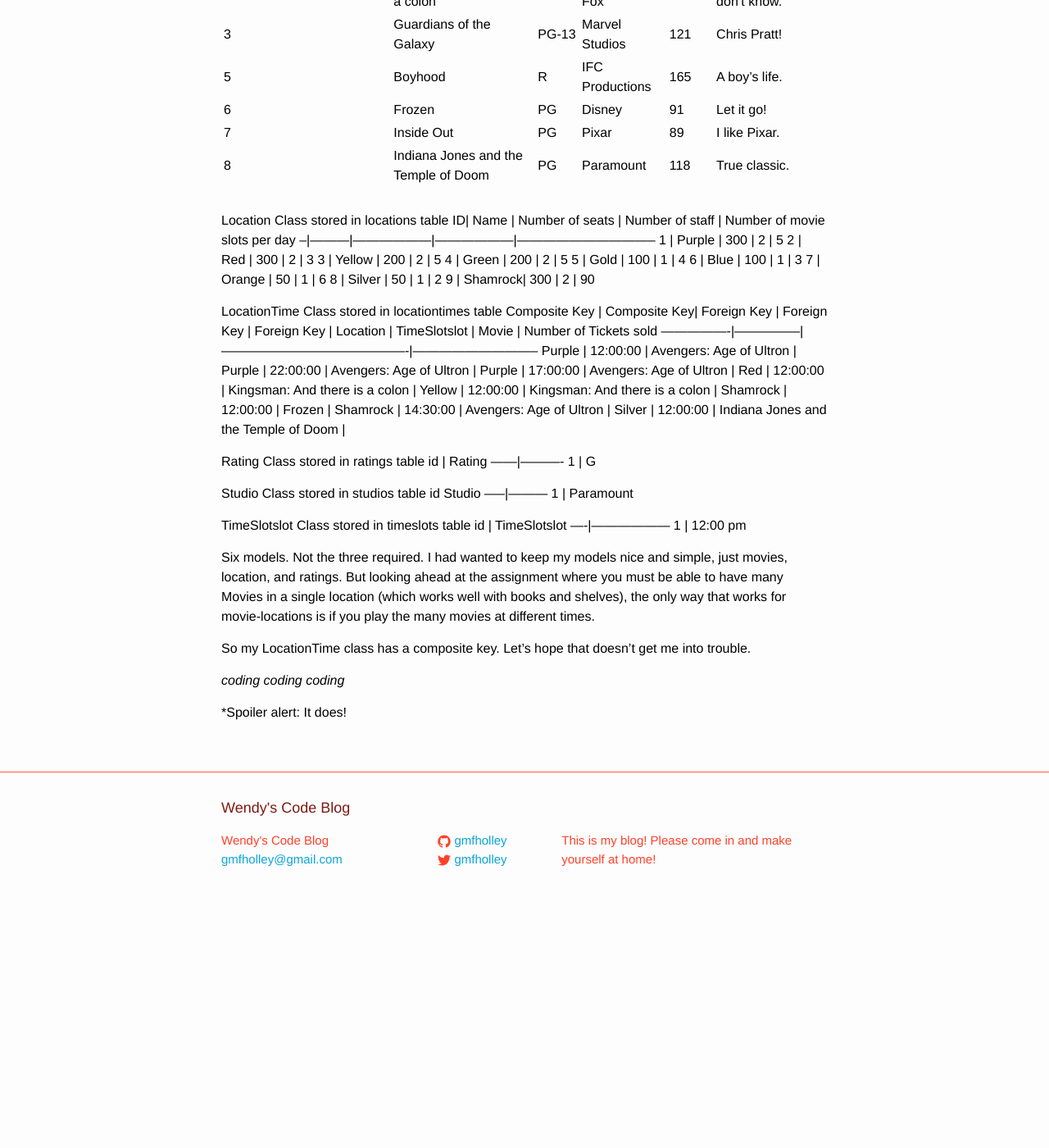
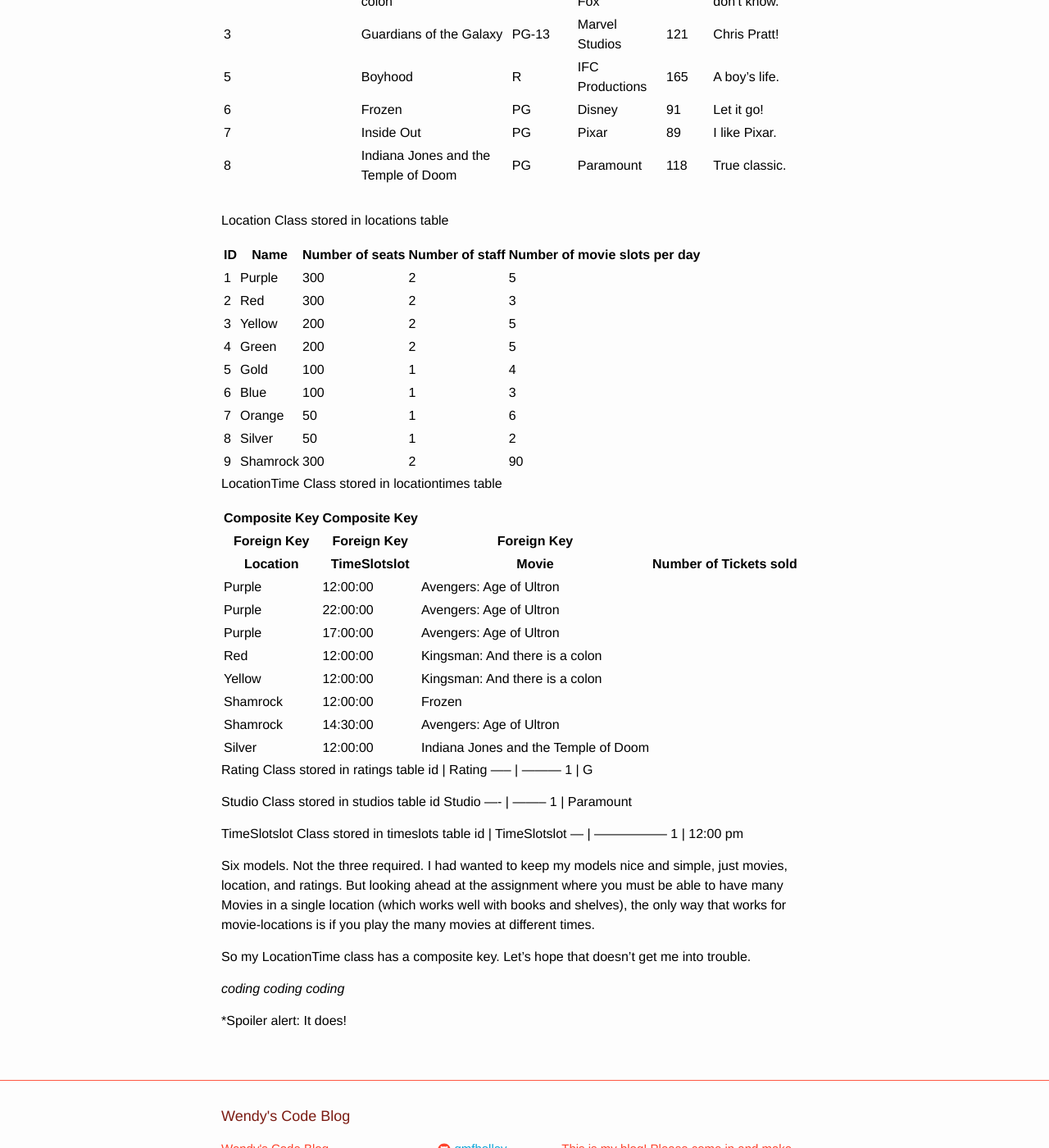
Before and after one commit to Gmfholley/Gmfholley, a Jekyll site: the page built from _posts/2015-06-12-the-database-project.md, in a window 1280 px wide and 1400 px high, scrolled down 1113 px. Shown: the whole window at 82% size. Built offline with Jekyll 4.4.1, drawn with Linux system fonts in a browser that asks for light colours; Markdown is read by kramdown in place of the engine named in the settings; before the commit the page ends 2232 px from its top, so only the background shows below that; some of the changed text lies outside the part shown.

```diff
--- a/_posts/2015-06-12-the-database-project.md
+++ b/_posts/2015-06-12-the-database-project.md
@@ -28,7 +28,7 @@ Today, actually, the whole weekend's assignment, is to build a Product Inventory
 
 Here are my models:
 
-Movie Class stored in movies table                Foriegn Key   |  Foreign Key
+Movie Class stored in movies table             |   Foriegn Key   |  Foreign Key
 ID    |  Name                                  |   Rating       |   Studio          |  Length  |  Description
 ------|----------------------------------------|----------------|-------------------|----------|-------------
 	1		|	Avengers: Age of Ultron		             |	PG-13			    |  Marvel Studios		|	160      | In a world!
@@ -42,25 +42,27 @@ ID    |  Name                                  |   Rating       |   Studio
 
 
 Location Class stored in locations table
-ID| Name    | Number of seats  | Number of staff  |   Number of movie slots per day
---|---------|------------------|------------------|--------------------------------
-1	| Purple	|   300	           |    2	            |      5
-2	| Red	    | 300	             |  2	              |    3
-3	| Yellow	|   200	           |    2	            |      5
-4	| Green	  | 200	             |  2	              |    5
-5	| Gold	  |   100	           |    1	            |      4
-6	| Blue	  |   100	           |    1	            |      3
-7	| Orange	|    50	           |    1	            |      6
-8	| Silver	|    50	           |    1	            |      2
-9	| Shamrock|	 300	           |    2	            |      90
+
+ ID | Name    | Number of seats  | Number of staff  |   Number of movie slots per day|
+  - | ------- | ---------------- | ---------------- | ------------------------------ |
+ 1	| Purple	|   300	           |    2	            |      5                         |
+ 2	| Red	    | 300	             |  2	              |    3                           |
+ 3	| Yellow	|   200	           |    2	            |      5                         |
+ 4	| Green	  | 200	             |  2	              |    5                           |
+ 5	| Gold	  |   100	           |    1	            |      4                         |
+ 6	| Blue	  |   100	           |    1	            |      3                         |
+ 7	| Orange	|    50	           |    1	            |      6                         |
+ 8	| Silver	|    50	           |    1	            |      2                         |
+ 9	| Shamrock|	 300	           |    2	            |      90                        |
 
 
 
 LocationTime Class stored in locationtimes table
+
 Composite Key   |  Composite Key|
 Foreign Key     |  Foreign Key  |   Foreign Key                             |
 Location        |  TimeSlotslot |       Movie                               |      Number of Tickets sold
-----------------|---------------|-------------------------------------------|-----------------------------
+--------------- | ------------- | ----------------------------------------- | ----------------------------
 Purple			    |  12:00:00			|  Avengers: Age of Ultron                  |
 Purple			    |  22:00:00			|  Avengers: Age of Ultron                  |
 Purple			    |  17:00:00			|  Avengers: Age of Ultron                  |
@@ -73,19 +75,19 @@ Silver			    |  12:00:00			|  Indiana Jones and the Temple of Doom     |
 
 Rating Class stored in ratings table
 id    |  Rating
-------|----------
+----- | ---------
 1     |  G
 
 
 Studio Class stored in studios table
 id      Studio
------|---------
+---- | --------
 1    |  Paramount
 
 
 TimeSlotslot Class stored in timeslots table
 id  |    TimeSlotslot
-----|------------------
+--- | -----------------
 1   | 12:00 pm
 
 
```
